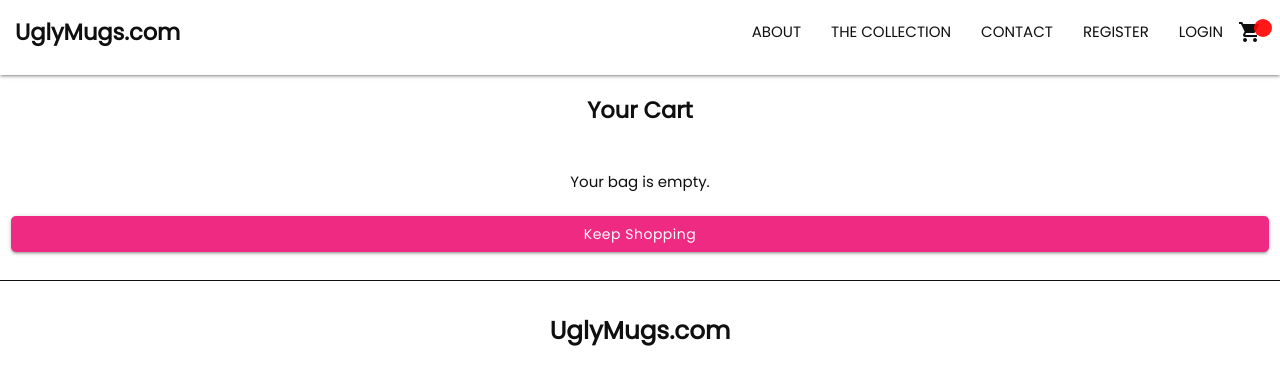
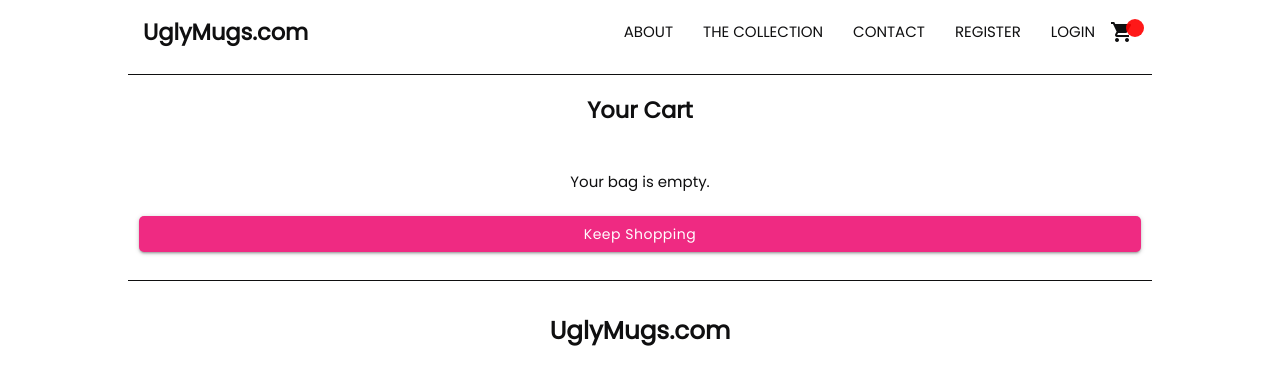
Before and after one commit to Code-Institute-Submissions/ugly-mugs-e-commerce, a Django app: page /checkout/view_cart/ in a window 1280 px wide. Shown: the top 385 px of the page. Run offline with Django 3.2, Linux system fonts and the light colour scheme; some libraries are stand-ins or nearby versions.

Commit message:
Improve layout on medium screens and update README

```diff
--- a/checkout/templates/checkout/cart.html
+++ b/checkout/templates/checkout/cart.html
@@ -16,11 +16,14 @@
         <ul class="collection">
         {% for item in cart_items %}
             <li class="collection-item avatar">
+                <div class="col s12 m4">
                     <img src="{{ item.mug.image.url }}" alt="" class="circle">
                     <span class="title">{{ item.mug.name }}</span>
                     <p>${{ item.mug.price }} <br>
                         Second Line
                     </p>
+                </div>
+                <div class="col s12 m4">
                     <form class="update-form" method="POST" action="{% url 'adjust_cart' item.item_id %}">
                         {% csrf_token %}
                         <div class="row">
@@ -39,9 +42,12 @@
                             </div>
                         </div>
                         <button type="submit" name="action" class="btn waves-effect waves-light">Update</button>
+                        <a href="{% url 'remove_from_cart' item.item_id %}" class="btn waves-effect waves-light">Remove</a>
                     </form>
-                <a href="{% url 'remove_from_cart' item.item_id %}" class="btn waves-effect waves-light">Remove</a>
+                </div>
+                <div class="col s12 m4">
                     <p>${{ item.mug.price | calc_subtotal:item.quantity }}</p>
+                </div>
             </li>
             {% endfor %}
         </ul>
--- a/checkout/templates/checkout/checkout.html
+++ b/checkout/templates/checkout/checkout.html
@@ -82,7 +82,7 @@
             </div>
             {% else %}
             <div class="row">
-                <div class="col s2">
+                <div class="col s12">
                     <label for ="id_save-info">
                         <a href="{% url 'account_signup' %}">Create an account</a> or
                         <a href="{% url 'account_login' %}">login</a> to save this information
--- a/mugs/templates/mugs/mugs.html
+++ b/mugs/templates/mugs/mugs.html
@@ -22,7 +22,7 @@
 
 <div class="row">
     {% for mug in mugs %}
-	<div class="col s12 m7">
+	<div class="col s12 m6">
 		<div class="card">
             {% if mug.image %}
 			<div class="card-image">
--- a/profiles/forms.py
+++ b/profiles/forms.py
@@ -19,7 +19,7 @@
             'default_town_or_city': 'Town or City',
             'default_street_address1': 'Street Address 1',
             'default_street_address2': 'Street Address 2',
-            'default_county': 'County',
+            'default_county': 'County, State or Locality',
         }
 
         self.fields['default_phone_number'].widget.attrs['autofocus'] = True
@@ -30,4 +30,5 @@
                 else:
                     placeholder = placeholders[field]
                 self.fields[field].widget.attrs['placeholder'] = placeholder
+
             self.fields[field].label = False
--- a/static/css/base.css
+++ b/static/css/base.css
@@ -169,6 +169,8 @@
 nav {
     height: 5rem !important;
     background-color: #fff !important;
+    box-shadow: none !important;
+    border-bottom: 1px solid #0F0F10;
 }
 
 nav .brand-logo {
@@ -304,3 +306,15 @@
     margin: 0;
     height: 100%;
 }
+
+/* ------------------------------- Media Queries */
+
+@media screen and (min-width: 1024px) {
+    main {
+        padding: 0px 10%;
+    }
+
+    footer {
+        margin: 0px 10% !important;
+    }
+}
```
Also changed, not shown: README.md. Lines whose indentation alone changed are shown as unchanged.
